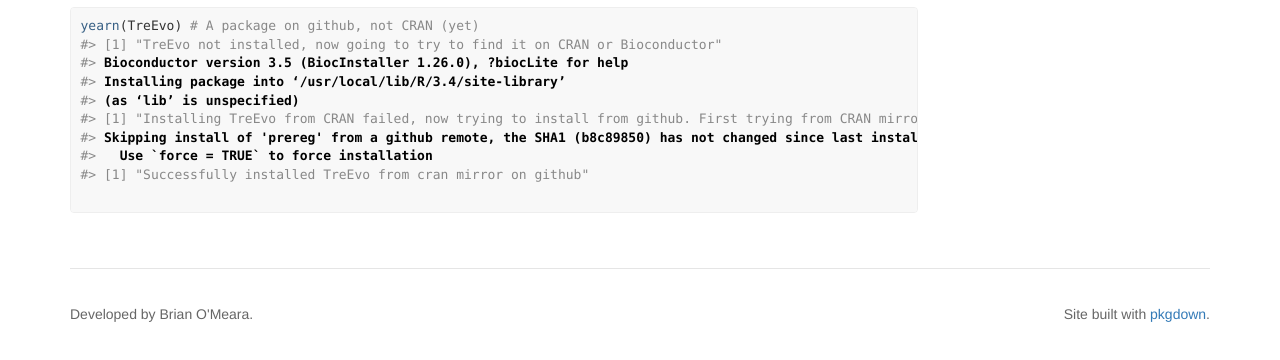
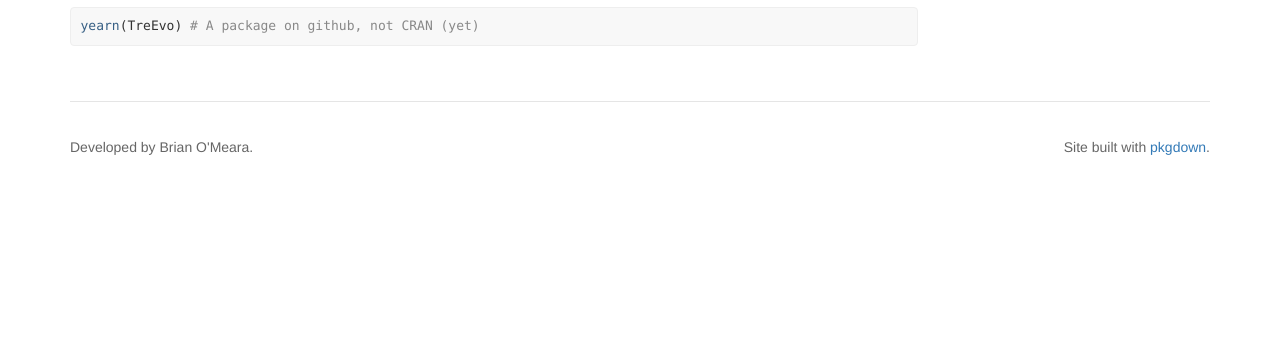
Before and after one commit to bomeara/yearn, a plain HTML site: page docs/reference/FindClosestPackage.html in a window 1280 px wide. Shown: the part 712-1072 px from the top of the page. After the commit the page ends 905 px from the top, so only its background shows below. Drawn offline with nearby package versions, Linux system fonts and the light colour scheme; some packages are replaced by stand-ins of ours.

```diff
--- a/docs/reference/FindClosestPackage.html
+++ b/docs/reference/FindClosestPackage.html
@@ -111,10 +111,7 @@
 
 
     <h2 class="hasAnchor" id="examples"><a class="anchor" href="#examples"></a>Examples</h2>
-    <pre class="examples"><div class='input'><span class='fu'><a href='yearn.html'>yearn</a></span>(<span class='no'>TreEvo</span>) <span class='co'># A package on github, not CRAN (yet)</span></div><div class='output co'>#&gt; [1] "TreEvo not installed, now going to try to find it on CRAN or Bioconductor"</div><div class='output co'>#&gt; <span class='message'>Bioconductor version 3.5 (BiocInstaller 1.26.0), ?biocLite for help</span></div><div class='output co'>#&gt; <span class='message'>Installing package into ‘/usr/local/lib/R/3.4/site-library’</span>
-#&gt; <span class='message'>(as ‘lib’ is unspecified)</span></div><div class='output co'>#&gt; [1] "Installing TreEvo from CRAN failed, now trying to install from github. First trying from CRAN mirror (which includes packages formerly on CRAN). Note this is case-sensitive."</div><div class='output co'>#&gt; <span class='message'>Skipping install of 'prereg' from a github remote, the SHA1 (b8c89850) has not changed since last install.</span>
-#&gt; <span class='message'>  Use `force = TRUE` to force installation</span></div><div class='output co'>#&gt; [1] "Successfully installed TreEvo from cran mirror on github"</div><div class='input'>
-</div></pre>
+    <pre class="examples"><div class='input'><span class='fu'><a href='yearn.html'>yearn</a></span>(<span class='no'>TreEvo</span>) <span class='co'># A package on github, not CRAN (yet)</span></div></pre>
   </div>
   <div class="col-md-3 hidden-xs hidden-sm" id="sidebar">
     <h2>Contents</h2>
```
Also changed, not shown: docs/reference/index.html (+1 -1 lines), docs/reference/yearn.html (+1 -4 lines), 2 other files.
